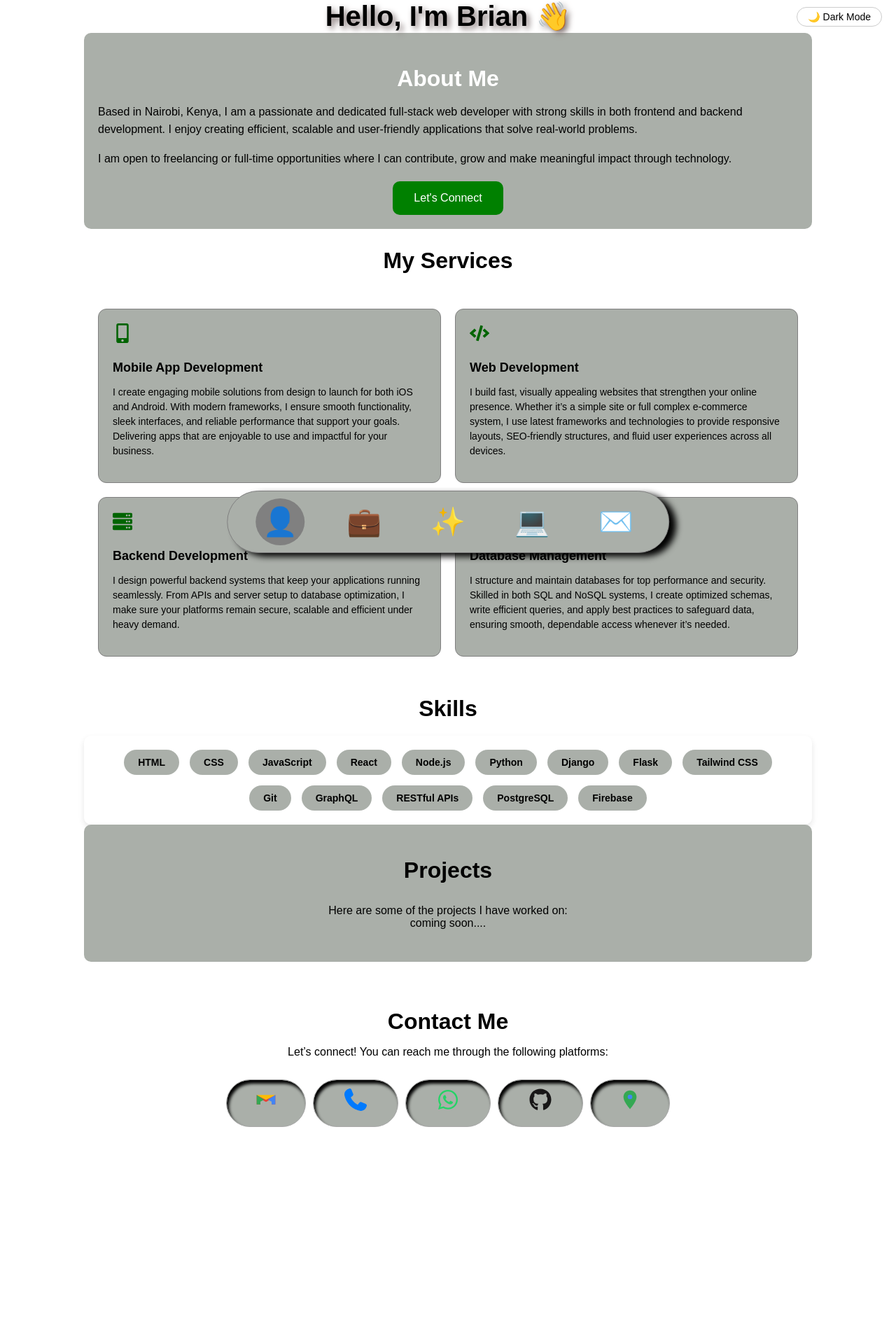
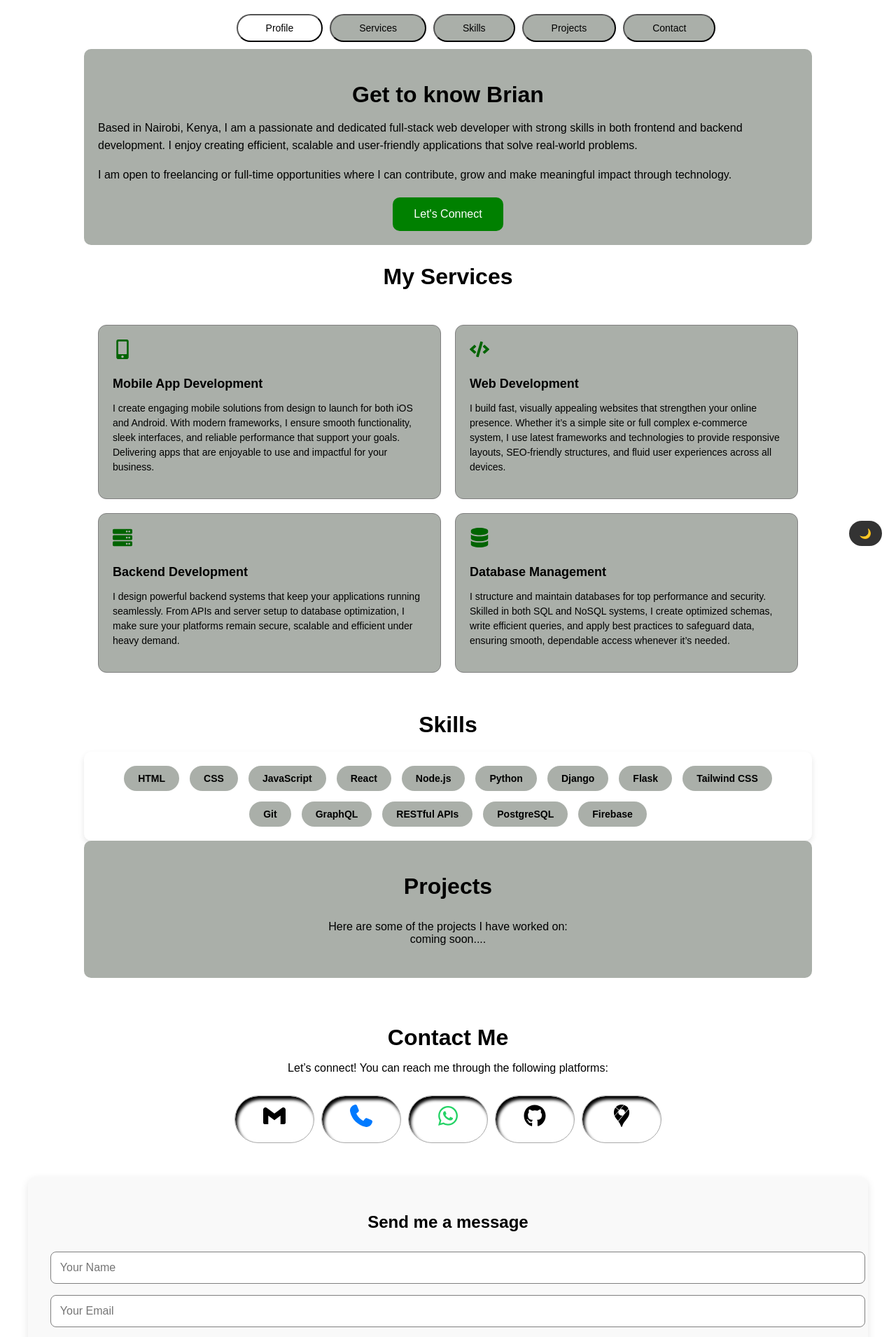
Before and after one commit to Chechep/cheptiony, a React (Vite) app: page / in a window 1280 px wide. Shown: the top 1910 px of the page at 70% size. Before the commit the page ends 1730 px from the top, so only its background shows below. Built offline with nearby package versions, Linux system fonts and the light colour scheme; the HTML template or start-up script is replaced by a standard one.

Commit message:
css update

```diff
--- a/src/components/contact.css
+++ b/src/components/contact.css
@@ -22,7 +22,6 @@
 }
 
 .contact-card {
-    background-color: rgb(170, 175, 169);
   padding: 12px 40px;
   border-radius: 100px;
   display: flex;
@@ -42,31 +41,66 @@
 
 .contact-card:hover {
   transform: translateY(-5px);
-    box-shadow: 0 8px 15px black ;
+  box-shadow: 0 8px 15px black;
 }
 
 .contact-icon {
   font-size: 2rem;
   margin-bottom: 10px;
-    color: white;
+  width: 32px; /* Set a consistent size for all icons */
+  height: 32px;
 }
 
-  .contact-icon.google {
-    color: #DB4437; /* Google red */
+.contact-form-container {
+    margin-top: 3rem;
+    background: #f9f9f9;
+    padding: 2rem;
+    border-radius: 12px;
+    box-shadow: 0 4px 12px rgba(0,0,0,0.1);
   }
 
+  .contact-form h2 {
+    margin-bottom: 1rem;
+    color: #333;
+  }
+
+  .contact-form input,
+  .contact-form textarea {
+    width: 100%;
+    padding: 0.8rem;
+    margin: 0.5rem 0;
+    border: 1px solid grey;
+    border-radius: 8px;
+    font-size: 1rem;
+  }
+
+  .contact-form button {
+    background: grey;
+    color: white;
+    border: none;
+    padding: 0.8rem 1.5rem;
+    border-radius: 10px;
+    font-size: 1rem;
+    cursor: pointer;
+  }
+
+  .contact-form button:hover {
+    background: black;
+  }
+
+
+/* Official colors for each logo */
 .contact-icon.whatsapp {
-    color: #25D366; /* WhatsApp green */
+  color: #25D366;
 }
 
 .contact-icon.github {
-    color: #181717; /* GitHub black */
+  color: black;
 }
 
 .contact-icon.phone {
-    color: #007AFF; /* iOS style blue for phone */
+  color: #007AFF;
 }
-
 
 /* Dark mode styles for contact */
 body.dark-mode .contact-page {
--- a/src/components/contact.jsx
+++ b/src/components/contact.jsx
@@ -1,31 +1,41 @@
-import React from "react";
+import React, { useState } from "react";
 import "./contact.css";
 import { FontAwesomeIcon } from "@fortawesome/react-fontawesome";
 import { faPhone } from "@fortawesome/free-solid-svg-icons";
 import { faWhatsapp, faGithub } from "@fortawesome/free-brands-svg-icons";
 
 const Contact = () => {
+  const [formData, setFormData] = useState({
+    name: "",
+    email: "",
+    message: "",
+  });
+
+  const handleChange = (e) => {
+    setFormData({ ...formData, [e.target.name]: e.target.value });
+  };
+
+  const handleSubmit = (e) => {
+    e.preventDefault();
+    // For now just log form data
+    console.log("Form submitted:", formData);
+    alert("Message sent successfully!");
+    setFormData({ name: "", email: "", message: "" });
+  };
+
   return (
     <div id="contact" className="contact-page">
       <h1>Contact Me</h1>
       <p>Let’s connect! You can reach me through the following platforms:</p>
 
       <div className="contact-methods">
-
-        {/* Email with custom Google-colored M */}
+        {/* Gmail */}
         <a href="mailto:cheptiony6@gmail.com" className="contact-card">
-          <svg
-            xmlns="http://www.w3.org/2000/svg"
-            width="32"
-            height="32"
-            viewBox="0 0 48 48"
-            className="contact-icon"
-          >
-            <path fill="#EA4335" d="M24 24L4 14v20h8V22l12 7 12-7v12h8V14z"/>
-            <path fill="#FBBC05" d="M4 14l20 10 20-10H4z"/>
-            <path fill="#34A853" d="M20 24l-8 4v6h-8V14l16 10z"/>
-            <path fill="#4285F4" d="M28 24l8 4v6h8V14l-16 10z"/>
-          </svg>
+          <img
+            src="/logos/gmail.svg"
+            alt="Gmail"
+            className="contact-icon gmail"
+          />
           <p className="contact-detail">cheptiony6@gmail.com</p>
         </a>
 
@@ -64,22 +74,45 @@ const Contact = () => {
           rel="noopener noreferrer"
           className="contact-card"
         >
-          <svg
-            xmlns="http://www.w3.org/2000/svg"
-            width="32"
-            height="32"
-            viewBox="0 0 24 24"
+          <img
+            src="/logos/googlemaps.svg"
+            alt="Google Maps"
             className="contact-icon"
-          >
-            <path
-              fill="#34A853"
-              d="M12 2C8.1 2 5 5.1 5 9c0 5.3 7 13 7 13s7-7.7 7-13c0-3.9-3.1-7-7-7z"
-            />
-            <circle cx="12" cy="9" r="2.5" fill="#4285F4" />
-          </svg>
+          />
           <p className="contact-detail">Nairobi, Kenya</p>
         </a>
+      </div>
 
+      {/* Contact Form */}
+      <div className="contact-form-container">
+        <h2>Send me a message</h2>
+        <form className="contact-form" onSubmit={handleSubmit}>
+          <input
+            type="text"
+            name="name"
+            placeholder="Your Name"
+            value={formData.name}
+            onChange={handleChange}
+            required
+          />
+          <input
+            type="email"
+            name="email"
+            placeholder="Your Email"
+            value={formData.email}
+            onChange={handleChange}
+            required
+          />
+          <textarea
+            name="message"
+            placeholder="Your Message"
+            rows="5"
+            value={formData.message}
+            onChange={handleChange}
+            required
+          ></textarea>
+          <button type="submit">Send</button>
+        </form>
       </div>
     </div>
   );
--- a/src/components/header.css
+++ b/src/components/header.css
@@ -1,112 +1,98 @@
-.header-title h1 {
-    font-size: 2.5rem; /* Adjust font size as needed */
-    color: black; /* Adjust text color */
-    text-shadow: 4px 4px 9px rgb(129, 115, 115); /* Optional: add a shadow for better visibility */
-    margin: 0; /* Remove default margin */
+.header {
+  position: fixed;
+  top: 0;
+  left: 0;
+  width: 100%; /* Full width */
+  z-index: 1000; /* Ensure it stays above other elements */
+  padding: 20px 40px;
 }
 
+/* Wrapper for nav */
+.header-nav-wrapper {
+  display: flex;
+  align-items: center;
+  width: 100%;
+  justify-content: center;
+}
+
+/* Navigation bar */
 .header-nav {
   display: flex;
-    align-items: center;
-    gap: 50px;
-    background-color: rgb(170, 175, 169);
-    padding: 10px 40px;
-    border-radius: 50px;
-    border: 1px solid grey;
-    width: fit-content;
-    margin: 0 auto;
-    box-shadow: 10px 5px 10px black;
-    position: fixed;
-    bottom: 10px;
-    left: 50%;
-    transform: translateX(-50%);
-    z-index: 1000;
+  gap: 10px; /* Space between buttons */
 }
 
 .nav-wrapper {
   position: relative;
-    display: flex;
-    flex-direction: column;
-    align-items: center;
 }
 
 .nav-btn {
-    background: none;
-    border: none;
-    outline: none;
+  background-color: rgb(170, 175, 169);
+  border-radius: 100px;
+  padding: 10px 40px;
   cursor: pointer;
-    padding: 10px;
-    border-radius: 50%;
-    color: white;
-    font-size: 40px;
-    transition: all 0.2s ease;
+  font-size: 14px;
 }
 
 .nav-btn:hover {
-    transform: translateY(-6px);
-    box-shadow: 0 0 40px rgb(225, 255, 0);
+  background-color: grey;
+  transform: scale(1.15); /* Slight zoom effect */
 }
 
 .nav-btn.active {
-    background: grey;
-    color: white;
-  }
-
-  .tooltip {
-    position: absolute;
-    bottom: 60px; /* distance above button */
-    background: black;
-    color: white;
-    padding: 4px 8px;
-    border-radius: 6px;
-    font-size: 14px;
-    white-space: nowrap;
-    opacity: 0;
-    pointer-events: none;
-    transform: translateY(5px);
-    transition: opacity 0.2s ease, transform 0.2s ease;
-  }
-
-  .nav-wrapper:hover .tooltip {
-    opacity: 1;
-    transform: translateY(0);
-  }
-
-/* Dark mode styles */
-body.dark-mode {
-  background-color: #121212;
-  color: #ffffff;
-}
-
-body.dark-mode .header-nav {
-  background-color: #1e1e1e;
-  box-shadow: 0 4px 8px rgba(0, 0, 0, 0.5);
-}
-
-body.dark-mode .nav-btn {
-  color: #ffffff;
-}
-
-body.dark-mode .tooltip {
-  color: #ffffff;
+  background-color: white; /* Active button background */
 }
 
 /* Dark mode toggle button */
 .dark-mode-toggle {
-  position: absolute;
-  top: 10px;
-  right: 20px;
-  background-color: transparent;
-  border: 1px solid #ccc;
-  border-radius: 20px;
-  padding: 5px 15px;
+  position: fixed; /* Fixed position for bottom-right corner */
+  bottom: 20px; /* Distance from the bottom of the viewport */
+  right: 20px; /* Distance from the right of the viewport */
+  background-color: #333;
+  color: white;
+  border: none;
+  border-radius: 100px;
+  padding: 10px 15px;
   cursor: pointer;
   font-size: 14px;
-  color: inherit;
-  transition: background-color 0.3s ease, color 0.3s ease;
+  transition: background-color 0.3s ease, transform 0.2s ease;
+  z-index: 1001; /* Ensure it stays above other elements */
 }
 
 .dark-mode-toggle:hover {
-  background-color: #333;
-  color: #fff;
+  background-color: #555;
+  transform: scale(1.2); /* Slight zoom effect */
 }
+
+/* Dark mode styles */
+body.dark-mode .header {
+  background-color: #121212; /* Dark mode background */
+  color: #ffffff; /* Dark mode text color */
+}
+
+body.dark-mode .header-nav {
+  background-color: transparent;
+}
+
+body.dark-mode .nav-btn {
+  background-color: #333; /* Dark mode button background */
+  color: #ffffff; /* Dark mode button text color */
+}
+
+body.dark-mode .nav-btn:hover {
+  background-color: #555; /* Darker button background on hover */
+}
+
+body.dark-mode .tooltip {
+  background: #333; /* Dark mode tooltip background */
+  color: #ffffff; /* Dark mode tooltip text */
+}
+
+body.dark-mode .dark-mode-toggle {
+  background-color: #555; /* Dark mode toggle background */
+  color: #ffffff; /* Dark mode toggle text color */
+}
+
+.body.darkmode .nav-btn.active {
+    background-color: white; /* Dark mode active button background */
+    color: black; /* Dark mode active button text color */
+}
--- a/src/components/header.jsx
+++ b/src/components/header.jsx
@@ -6,11 +6,11 @@ export default function HeaderNav() {
   const [darkMode, setDarkMode] = useState(false); // State for dark mode
 
   const navItems = [
-    { id: "profile", icon: "👤", name: "Profile" },
-    { id: "services", icon: "💼", name: "Services" },
-    { id: "skills", icon: "✨", name: "Skills" },
-    { id: "projects", icon: "💻", name: "Projects" },
-    { id: "contact", icon: "✉️", name: "Contact" },
+    { id: "profile", name: "Profile" },
+    { id: "services", name: "Services" },
+    { id: "skills", name: "Skills" },
+    { id: "projects", name: "Projects" },
+    { id: "contact", name: "Contact" },
   ];
 
   const handleClick = (id) => {
@@ -27,28 +27,24 @@ export default function HeaderNav() {
   };
 
   return (
-    <div>
-      <div className="header-title">
-        <h1>
-          Hello, I'm Brian <span role="img" aria-label="wave">👋</span>
-        </h1>
-        <button className="dark-mode-toggle" onClick={toggleDarkMode}>
-          {darkMode ? "☀️ Light Mode" : "🌙 Dark Mode"}
-        </button>
-      </div>
-
+    <div className="header">
+      <div className="header-content">
+        <div className="header-nav-wrapper">
           <div className="header-nav">
             {navItems.map((item) => (
-          <div key={item.id} className="nav-wrapper">
               <button
+                key={item.id}
                 className={`nav-btn ${active === item.id ? "active" : ""}`}
                 onClick={() => handleClick(item.id)}
               >
-              {item.icon}
+                {item.icon} {item.name}
               </button>
-            <span className="tooltip">{item.name}</span>
+            ))}
           </div>
-        ))}
+          <button className="dark-mode-toggle" onClick={toggleDarkMode}>
+            {darkMode ? "☀️" : "🌙"}
+          </button>
+        </div>
       </div>
     </div>
   );
--- a/src/components/profile.css
+++ b/src/components/profile.css
@@ -2,16 +2,14 @@
     max-width: 1000px;
     margin: 0 auto;
     padding: 20px;
-    font-family: Arial, sans-serif;
-    color: black;
     background-color: rgb(170, 175, 169);
     border-radius: 10px;
+    margin-top: 70px;
   }
 
   .profile-header h1 {
     font-size: 2rem;
     margin-bottom: 15px;
-    color:white;
     text-align: center;
   }
 
--- a/src/components/profile.jsx
+++ b/src/components/profile.jsx
@@ -5,7 +5,7 @@ const Profile = () => {
   return (
     <div className="profile-page">
       <div className="profile-header">
-        <h1>About Me</h1>
+        <h1>Get to know Brian </h1>
       </div>
 
       <div className="profile-content">
--- a/src/index.css
+++ b/src/index.css
@@ -9,3 +9,21 @@ html, body {
         font-family: Arial, sans-serif;
         padding-bottom: 120px;
     }
+
+/* Global dark mode styles */
+body.dark-mode {
+  background-color: #121212; /* Dark mode background */
+  color: #ffffff; /* Dark mode text color */
+}
+
+body.dark-mode a {
+  color: #4caf50; /* Adjust link color for dark mode */
+}
+
+body.dark-mode h1, body.dark-mode h2, body.dark-mode h3 {
+  color: #ffffff; /* Ensure headings are visible in dark mode */
+}
+
+body.dark-mode p {
+  color: #cccccc; /* Adjust paragraph text color for dark mode */
+}
```
Lines whose indentation alone changed are shown as unchanged.
